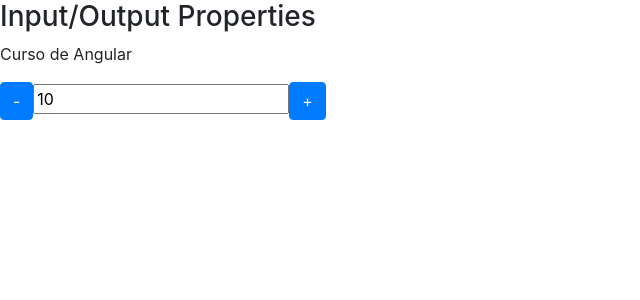
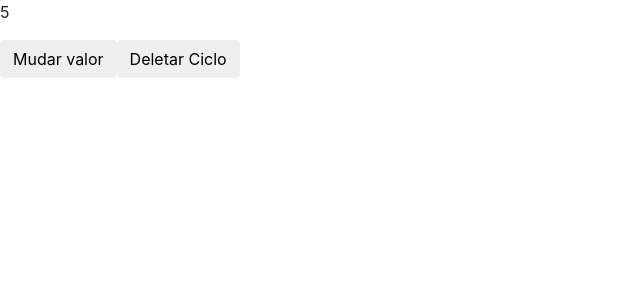
Before and after one commit to ltakato/angular-tutorial-loiane-data-binding, an Angular app: page / in a window 1280 px wide. Shown: the top 300 px of the page, without its empty margins (0-640 px from the left). Built offline with nearby package versions, Linux system fonts and the light colour scheme.

Commit message:
15 - component lifecycles

```diff
--- a/src/app/app.component.html
+++ b/src/app/app.component.html
@@ -1 +1,5 @@
-<app-data-binding></app-data-binding>
+<app-ciclo *ngIf="!deletarCiclo" [valorInicial]="valor"></app-ciclo>
+<button class="btn" (click)="mudarValor()">Mudar valor</button>
+<button class="btn" (click)="destruirCiclo()">Deletar Ciclo</button>
+
+<!--<app-data-binding></app-data-binding>-->
--- a/src/app/app.component.ts
+++ b/src/app/app.component.ts
@@ -6,5 +6,15 @@
   styleUrls: ['./app.component.css']
 })
 export class AppComponent {
-  title = 'newzera';
+  valor = 5;
+
+  deletarCiclo = false;
+
+  mudarValor() {
+    this.valor++;
+  }
+
+  destruirCiclo() {
+    this.deletarCiclo = true;
+  }
 }
--- a/src/app/app.module.ts
+++ b/src/app/app.module.ts
@@ -9,13 +9,15 @@
 import { DataBindingComponent } from './data-binding/data-binding.component';
 import { InputPropertyComponent } from './input-property/input-property.component';
 import { OutputPropertyComponent } from './output-property/output-property.component';
+import { CicloComponent } from './ciclo/ciclo.component';
 
 @NgModule({
   declarations: [
     AppComponent,
     DataBindingComponent,
     InputPropertyComponent,
-    OutputPropertyComponent
+    OutputPropertyComponent,
+    CicloComponent
   ],
   imports: [
     FormsModule,
--- /dev/null
+++ b/src/app/ciclo/ciclo.component.html
@@ -0,0 +1,3 @@
+<p>
+  {{ valorInicial }}
+</p>
--- /dev/null
+++ b/src/app/ciclo/ciclo.component.ts
@@ -0,0 +1,63 @@
+import {
+  Component,
+  OnInit,
+  OnChanges,
+  DoCheck,
+  AfterContentInit,
+  AfterContentChecked,
+  AfterViewInit,
+  AfterViewChecked,
+  OnDestroy, Input
+} from '@angular/core';
+
+@Component({
+  selector: 'app-ciclo',
+  templateUrl: './ciclo.component.html',
+  styleUrls: ['./ciclo.component.css']
+})
+export class CicloComponent implements
+  OnInit,
+  OnChanges,
+  DoCheck,
+  AfterContentInit,
+  AfterContentChecked,
+  AfterViewInit,
+  AfterViewChecked,
+  OnDestroy {
+
+  @Input() valorInicial = 10;
+
+  constructor() { }
+
+  ngOnInit() {
+    console.log('ngOnInit');
+  }
+
+  ngOnChanges() {
+    console.log('ngOnChanges');
+  }
+
+  ngDoCheck() {
+    console.log('ngDoCheck');
+  }
+
+  ngAfterContentInit() {
+    console.log('ngAfterContentInit');
+  }
+
+  ngAfterContentChecked() {
+    console.log('ngAfterContentChecked');
+  }
+
+  ngAfterViewInit() {
+    console.log('ngAfterViewInit');
+  }
+
+  ngAfterViewChecked() {
+    console.log('ngAfterViewChecked');
+  }
+
+  ngOnDestroy() {
+    console.log('ngOnDestroy');
+  }
+}
```
Also changed, not shown: src/app/ciclo/ciclo.component.css (added), 1 other file (tests, documents, lock files or other folders).
